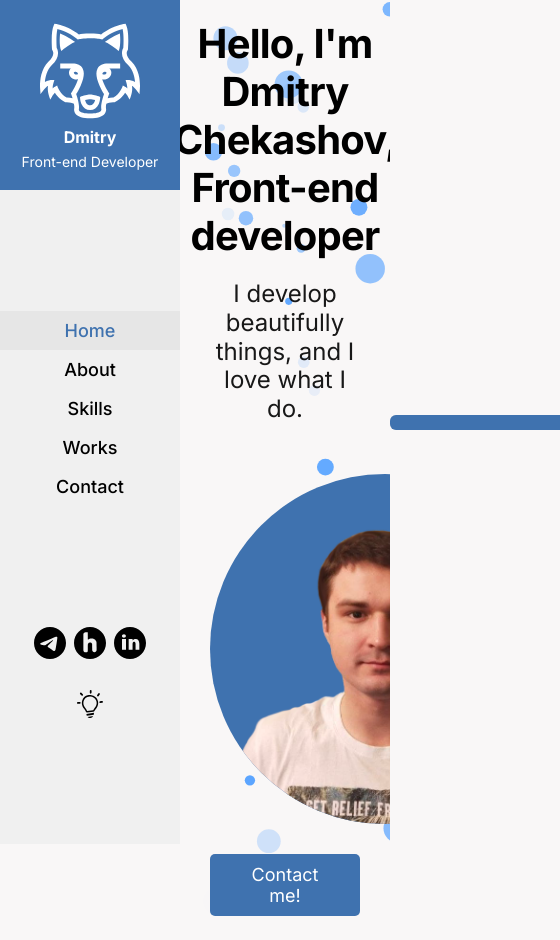
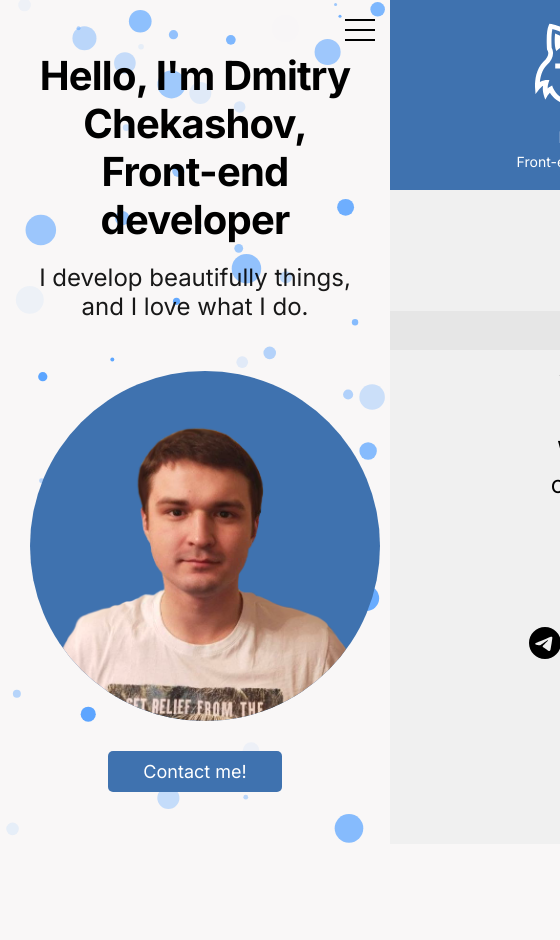
Before and after one commit to DimaChekashov/DimaChekashov.github.io, a React (Create React App) app in the folder fox-say-portfolio/: page / in a window 390 px wide. Shown: the whole page, 560 px wide, since content can reach past the window. After the commit the page ends 848 px from the top, so only its background shows below. Built offline with nearby package versions, Linux system fonts and the light colour scheme.

Commit message:
implements mobile menu

```diff
--- a/fox-say-portfolio/src/app/App.module.scss
+++ b/fox-say-portfolio/src/app/App.module.scss
@@ -7,3 +7,9 @@
     position: relative;
   }
 }
+
+@media screen and (max-width: 800px) {
+  .App {
+    padding: 0;
+  }
+}
--- a/fox-say-portfolio/src/components/Loader/Loader.module.scss
+++ b/fox-say-portfolio/src/components/Loader/Loader.module.scss
@@ -54,3 +54,9 @@
         width: 100%;
     }
 }
+
+@media screen and (max-width: 800px) {
+    .loader {
+        width: 100%;
+    }
+}
--- a/fox-say-portfolio/src/components/Sidebar/Sidebar.module.scss
+++ b/fox-say-portfolio/src/components/Sidebar/Sidebar.module.scss
@@ -111,3 +111,74 @@
     outline: none;
   }
 }
+
+.menuBtn {
+  display: none;
+}
+
+@media screen and (max-width: 800px) {
+  .sidebar {
+    width: 100%;
+    transform: translate(100%);
+    transition: transform 0.5s ease-in;
+    &.active {
+      transform: translate(0);
+    }
+  }
+
+  .menuBtn {
+    background-color: transparent;
+    position: relative;
+    border: 0;
+    display: inline-flex;
+    align-items: center;
+    justify-content: center;
+    position: fixed;
+    z-index: 1000;
+    top: 15px;
+    right: 15px;
+    width: 30px;
+    height: 30px;
+    cursor: pointer;
+    &Bar,
+    &::before,
+    &::after {
+      content: "";
+      display: inline-block;
+      width: 30px;
+      height: 2px;
+      background-color: var(--font-color);
+      position: absolute;
+      z-index: 1;
+      left: 0;
+    }
+    &Bar {
+      top: 14px;
+      transition: top 0.3s ease-in-out, transform 0.3s ease-in-out;
+    }
+    &::after {
+      top: 4px;
+      transition: top 0.3s ease-in-out, transform 0.3s ease-in-out;
+    }
+    &::before {
+      bottom: 4px;
+      transition: bottom 0.3s ease-in-out, transform 0.3s ease-in-out;
+    }
+    &:focus {
+      outline: none;
+    }
+    &.active {
+      .menuBtnBar {
+        transform: rotate(45deg);
+      }
+      &::after {
+        transform: rotate(45deg);
+        top: 14px;
+      }
+      &::before {
+        transform: rotate(-45deg);
+        bottom: 14px;
+      }
+    }
+  }
+}
--- a/fox-say-portfolio/src/components/Sidebar/Sidebar.tsx
+++ b/fox-say-portfolio/src/components/Sidebar/Sidebar.tsx
@@ -1,4 +1,4 @@
-import React from "react";
+import React, { useState } from "react";
 import FoxSayLogo from "./../../assets/foxsay-logo.svg";
 import {NavLink} from "react-router-dom";
 import {Routes} from "../../utils/routes";
@@ -9,8 +9,17 @@ import styles from "./Sidebar.module.scss";
 const Sidebar: React.FC = () => {
   const dispatch = useDispatch();
 
+  const [open, setOpen] = useState<boolean>(false);
+
   return (
-    <div className={styles.sidebar}>
+    <>
+      <button
+        className={`${styles.menuBtn} ${open ? styles.active : ""}`}
+        onClick={() => setOpen(!open)}
+      >
+        <div className={styles.menuBtnBar} />
+      </button>
+      <div className={`${styles.sidebar} ${open ? styles.active : ""}`}>
         <div className={styles.sidebarLogo}>
           <img src={FoxSayLogo} alt="Logo" className={styles.sidebarLogoImg} />
           <div className={styles.sidebarLogoName}>Dmitry</div>
@@ -19,27 +28,32 @@ const Sidebar: React.FC = () => {
         <nav className={styles.sidebarNav}>
           <NavLink
             to={Routes.home}
+            onClick={() => setOpen(false)}
             className={({isActive}) => styles.sidebarNavLink + (isActive ? ` ${styles.active}` : "")}
             end>
             Home
           </NavLink>
           <NavLink
             to={Routes.about}
+            onClick={() => setOpen(false)}
             className={({isActive}) => styles.sidebarNavLink + (isActive ? ` ${styles.active}` : "")}>
             About
           </NavLink>
           <NavLink
             to={Routes.skills}
+            onClick={() => setOpen(false)}
             className={({isActive}) => styles.sidebarNavLink + (isActive ? ` ${styles.active}` : "")}>
             Skills
           </NavLink>
           <NavLink
             to={Routes.works}
+            onClick={() => setOpen(false)}
             className={({isActive}) => styles.sidebarNavLink + (isActive ? ` ${styles.active}` : "")}>
             Works
           </NavLink>
           <NavLink
             to={Routes.contact}
+            onClick={() => setOpen(false)}
             className={({isActive}) => styles.sidebarNavLink + (isActive ? ` ${styles.active}` : "")}>
             Contact
           </NavLink>
@@ -87,6 +101,7 @@ const Sidebar: React.FC = () => {
           </svg>
         </button>
       </div>
+    </>
   );
 };
 
```
Lines whose indentation alone changed are shown as unchanged.
